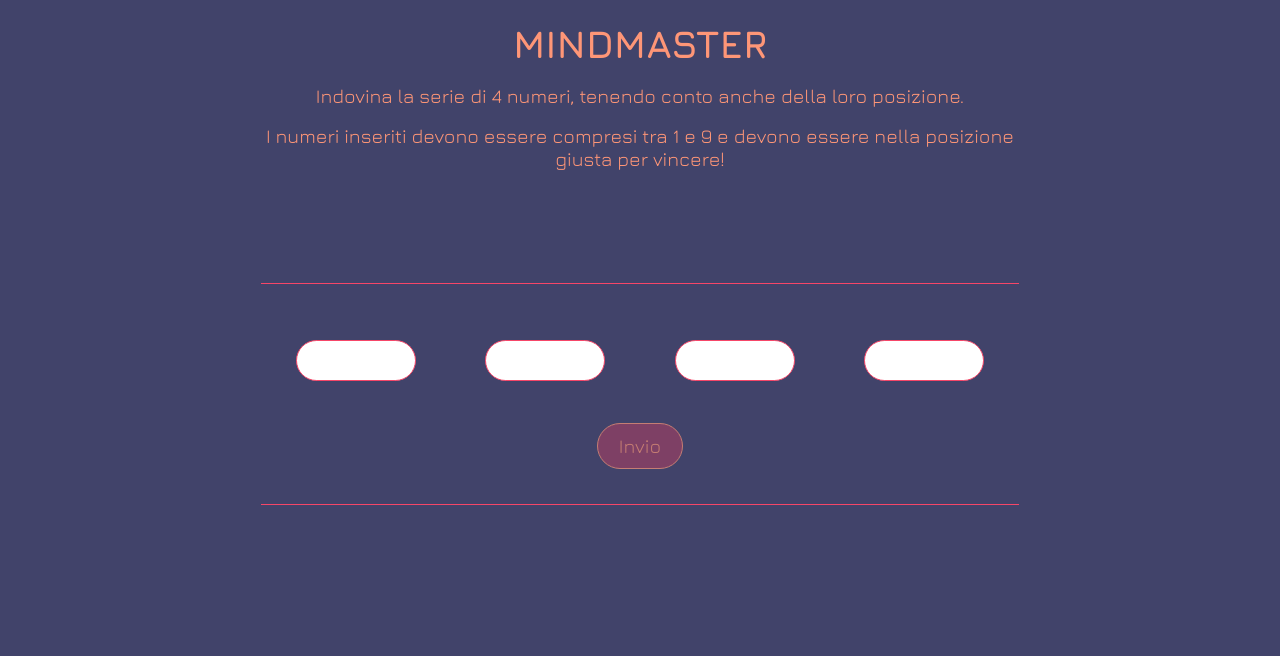
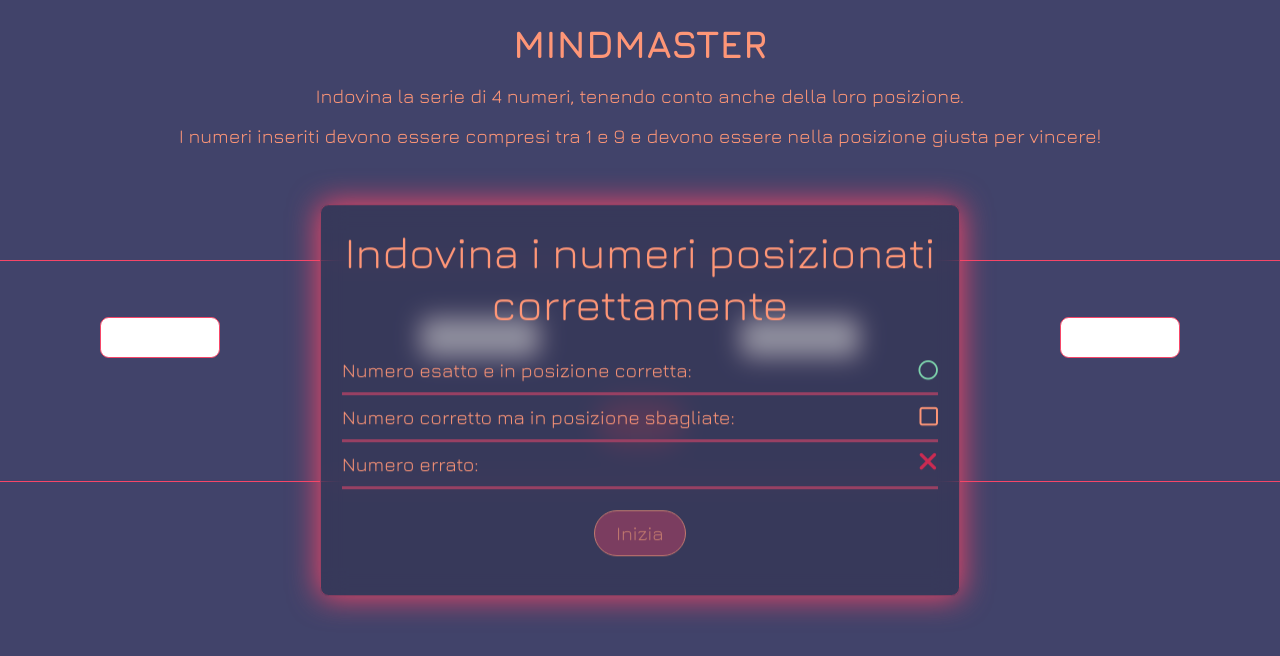
Before and after one commit to antoniorusso2/mindmaster-html-css-js, a plain HTML site: page mindmaster/index.html in a window 1280 px wide. Drawn offline with nearby package versions, Linux system fonts and the light colour scheme.

Commit message:
Add tutorial at start

```diff
--- a/mindmaster/css/style.css
+++ b/mindmaster/css/style.css
@@ -40,6 +40,10 @@ h1 {
   font-size: 2em;
 }
 
+h2 {
+  font-size: 2.5rem;
+}
+
 body {
   /* overflow: hidden; */
   background-color: var(--bg-color-page);
@@ -58,14 +62,54 @@ body {
  container centering
 */
 .container {
-  max-width: 800px;
+  max-width: 1400px;
   margin: 0 auto;
-  padding: 1.2rem;
+  padding: 1.2rem 0;
 }
 
 .row {
   width: 100%;
   display: flex;
+  padding: 0 1.2rem;
+}
+
+.tutorial-container {
+  min-width: 490px;
+  position: fixed;
+  top: 50%;
+  left: 50%;
+  transform: translate(-50%, -50%);
+  z-index: 999;
+  border: 1px solid var(--border-color);
+  border-radius: 0.5rem;
+  padding: 1.2rem;
+  background-color: #2f314e88;
+  -webkit-box-shadow: 0px 0px 30px 0px var(--accent-color);
+  -moz-box-shadow: 0px 0px 30px 0px var(--accent-color);
+  box-shadow: 0px 0px 30px 1px var(--accent-color);
+  backdrop-filter: blur(12px);
+  -webkit-backdrop-filter: blur(12px);
+
+  /* position: fixed;
+  left: 0; */
+}
+
+.tutorial-container .symbols-legend {
+  margin: 1rem 0;
+}
+
+.tutorial-row {
+  width: 100%;
+  display: flex;
+  justify-content: space-between;
+  align-items: center;
+  border-bottom: 3px solid var(--border-color);
+}
+
+span:first-child {
+  display: block;
+  line-height: 2.5rem;
+  /* width: 60%; */
 }
 
 /*
@@ -129,7 +173,7 @@ sections margin and padding
 }
 
 .modal-header h2 {
-  font-size: 3.5em;
+  font-size: 3.5rem;
   font-weight: 600;
   /* text-decoration: underline; */
 }
@@ -159,6 +203,10 @@ sections margin and padding
   row-gap: 1rem;
 }
 
+.row.description > * {
+  width: 100%;
+}
+
 /* btn element */
 .btn-wrap {
   width: min-content;
@@ -181,6 +229,10 @@ sections margin and padding
   opacity: 1;
 }
 
+.btn.start-game {
+  margin-top: 1.2rem;
+}
+
 .form {
   width: 100%;
   display: flex;
@@ -200,7 +252,7 @@ sections margin and padding
 .num-input > input {
   width: 120px;
   text-align: center;
-  border-radius: 999px;
+  border-radius: 0.5rem;
   border: 1px solid var(--accent-color);
   padding: 0 0.4rem;
   line-height: 2em;
@@ -227,6 +279,10 @@ risposte utente
 
 .wrong {
   color: var(--wrong-color);
+  font-size: 1.5rem;
+}
+
+.fa-square {
   font-size: 1.2rem;
 }
 
@@ -241,6 +297,9 @@ MEDIAQUERY
   .form > label {
     width: calc(100% / 2);
   }
+  .tutorial-container {
+    min-width: 350px;
+  }
 }
 
 /* @keyframes modal {
--- a/mindmaster/index.html
+++ b/mindmaster/index.html
@@ -1,12 +1,11 @@
 <!DOCTYPE html>
 <html lang="en">
-
   <head>
-  <meta charset="UTF-8">
-  <meta name="viewport" content="width=device-width, initial-scale=1.0">
+    <meta charset="UTF-8" />
+    <meta name="viewport" content="width=device-width, initial-scale=1.0" />
     <title>Mindmaster</title>
-  <link rel="stylesheet" href="./css/style.css">
-  <link rel="icon" href="data:,">
+    <link rel="stylesheet" href="./css/style.css" />
+    <link rel="icon" href="data:," />
 
     <!-- fontawesome  icons for badges -->
     <script src="https://kit.fontawesome.com/f706edda1c.js" crossorigin="anonymous"></script>
@@ -15,21 +14,48 @@
   <body>
     <header>
       <div class="container">
-      <div class="legend">
+        <!-- tutorial overlay -->
+        <div class="tutorial-container">
+          <div class="text">
+            <h2>Indovina i numeri posizionati correttamente</h2>
 
+            <div class="symbols-legend">
+              <div class="tutorial-row">
+                <span> Numero esatto e in posizione corretta: </span>
+
+                <span>
+                  <i class="fa-regular fa-circle correct-badge"></i>
+                </span>
+              </div>
+
+              <div class="tutorial-row">
+                <span> Numero corretto ma in posizione sbagliate: </span>
+                <span class="icon-wrap">
+                  <i class="fa-regular fa-square"></i>
+                </span>
+              </div>
+
+              <div class="tutorial-row">
+                Numero errato:
+                <span class="icon-wrap">
+                  <i class="fa-solid fa-xmark wrong"></i>
+                </span>
+              </div>
+
+              <div class="button-wrapper">
+                <button id="start-btn" class="btn start-game">Inizia</button>
+              </div>
+            </div>
+          </div>
         </div>
         <div class="row description">
           <h1>
             <!-- intestazione pagina -->
             mindmaster
           </h1>
-        <p class="game-description">
-          Indovina la serie di 4 numeri, tenendo conto anche della loro posizione.
-        </p>
+          <p class="game-description">Indovina la serie di 4 numeri, tenendo conto anche della loro posizione.</p>
 
-        <p class="subtle">
-          I numeri inseriti devono essere compresi tra 1 e 9 e devono essere nella posizione giusta per vincere!
-        </p>
+          <p class="subtle">I numeri inseriti devono essere compresi tra 1 e 9 e devono essere nella posizione giusta per vincere!</p>
         </div>
       </div>
     </header>
@@ -41,25 +67,23 @@
           <div class="row nums">
             <form id="input-form" class="form">
               <label class="num-input" for="num1">
-              <input id="num1" class="user-num" value="" type="number" min="1" max="9">
+                <input id="num1" class="user-num" value="" type="number" min="1" max="9" />
               </label>
 
               <label class="num-input" for="num2">
-              <input id="num2" name="num2" class="user-num" type="number" min="1" max="9">
+                <input id="num2" name="num2" class="user-num" type="number" min="1" max="9" />
               </label>
 
               <label class="num-input" for="num3">
-              <input id="num3" name="num3" class="user-num" type="number" min="1" max="9">
+                <input id="num3" name="num3" class="user-num" type="number" min="1" max="9" />
               </label>
 
               <label class="num-input" for="num4">
-              <input id="num4" name="num4" class="user-num" type="number" min="1" max="9">
+                <input id="num4" name="num4" class="user-num" type="number" min="1" max="9" />
               </label>
 
               <div class="btn-wrap">
-              <button class="btn submit">
-                Invio
-              </button>
+                <button class="btn submit">Invio</button>
               </div>
             </form>
           </div>
@@ -70,9 +94,7 @@
       <section class="answers">
         <div class="container">
           <div class="row">
-          <ul class="answers-list">
-
-          </ul>
+            <ul class="answers-list"></ul>
           </div>
         </div>
       </section>
@@ -88,14 +110,10 @@
           <div class="modal-body">
             <!-- <p>I numeri inseriti sono corretti e nella giusta posizione</p> -->
           </div>
-        <button class="btn modal-btn">
-          Gioca Ancora
-        </button>
+          <button class="btn modal-btn">Gioca Ancora</button>
         </div>
       </div>
-
     </main>
     <script src="./js/script.js"></script>
   </body>
-
 </html>
--- a/mindmaster/js/script.js
+++ b/mindmaster/js/script.js
@@ -42,7 +42,6 @@ function winOrLose(bool) {
     modal.appendChild(loseText);
   }
 }
-
 /**
  *
  * @param {*} el
@@ -54,10 +53,17 @@ function removeAddClass(el, remove, add) {
   el.classList.add(add);
 }
 
-//DOM
+//tutorial
+const tutorialContainer = document.querySelector('.tutorial-container');
+
+console.log(tutorialContainer);
+// tutorial btn
+const tutorialBtn = document.getElementById('start-btn');
+
 //input html per l'inserimento dei numeri
 const inputNums = document.querySelectorAll('.user-num'); //nodeList con i numeri inseriti
 const form = document.getElementById('input-form'); //form evento submit
+const nums = document.querySelectorAll('.num-input');
 const num1 = document.getElementById('num1');
 const num2 = document.getElementById('num2');
 const num3 = document.getElementById('num3');
@@ -71,11 +77,17 @@ const modalTitle = document.querySelector('.modal-header');
 const modalText = document.querySelector('.modal-body');
 const playAgainBtn = document.querySelector('.btn.modal-btn');
 
-//button
-const btn = document.querySelector('.btn');
+//button submit
+const btn = document.querySelector('.btn.submit');
 console.log(btn);
 
+//apertura overlay con tutorial al caricamento della pagina
+
 //===================================================================//
+
+tutorialBtn.addEventListener('click', () => {
+  tutorialContainer.classList.add('hidden');
+});
 
 //array numeri da indovinare
 const numsToGuess = [];
@@ -146,4 +158,14 @@ form.addEventListener('submit', (event) => {
   });
 });
 
-// console.log(inputNums);
+nums.forEach((num) => {
+  num.addEventListener('input', () => {
+    if (num.value.trim() === '') {
+      num.classList.remove('valid');
+      num.classList.add('invalid');
+    } else {
+      num.classList.remove('invalid');
+      num.classList.add('valid');
+    }
+  });
+});
```
Lines whose indentation alone changed are shown as unchanged.
